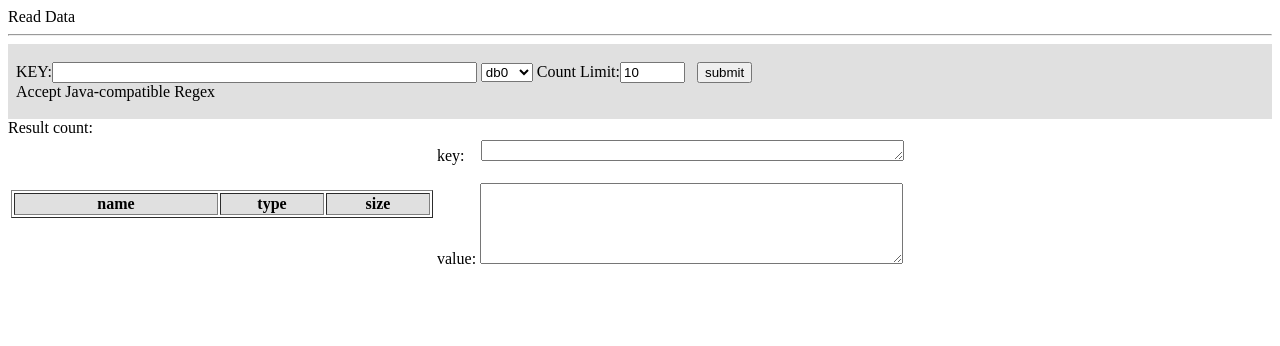
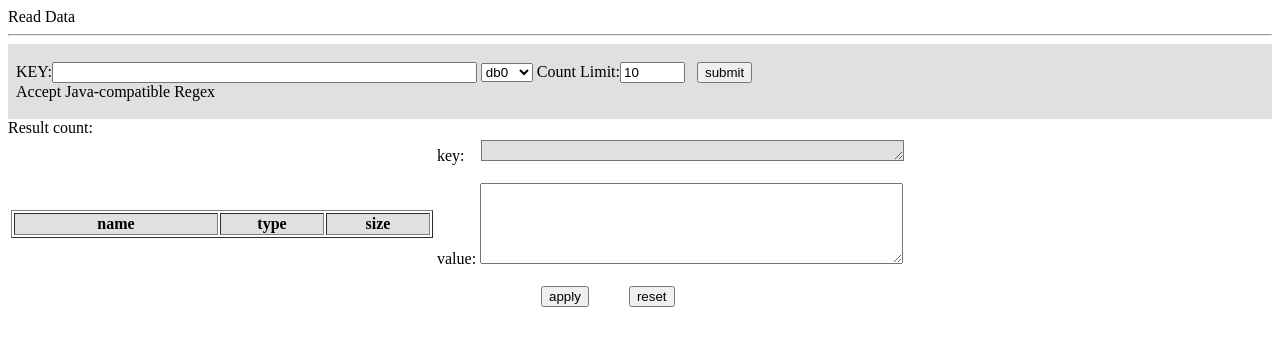
Before and after one commit to Gradven/gradven.github.io, a web app: page /right_read.html in a window 1280 px wide. Shown: the top 346 px of the page. Run offline with its HTML, style and script files only (its server is not run), Linux system fonts and the light colour scheme; data that the repository does not hold is empty.

Commit message:
upate UI of "right_read.html"
add "apply" and "reset" button

```diff
--- a/webapp/right_read.html
+++ b/webapp/right_read.html
@@ -117,6 +117,13 @@
      var target=document.getElementById("showcount");
      target.style.display="block";
   }
+
+
+  function reset()
+  {
+
+  }
+
   </script>
 
   <body>
@@ -155,6 +162,7 @@
     <br/>
      </div>
      Result count: <span id=retcount></span>
+     <form action="" method="get">
      <table>
          <tr>
             <td>
@@ -164,17 +172,33 @@
 		     </tr>
 		     </table>
 		    </td>
-	     <td>
+	     <td colspan=2>
 	    	 key: &nbsp;&nbsp;
-	    	 <textarea id="singleKey" rows="1" cols="50"></textarea>
+	    	 <textarea id="singleKey" rows="1" cols="50" readonly style="background:#E0E0E0;"></textarea>
 	    	 <br/>
 	    	 <br/>
 	    	 value:&nbsp;<textarea id="retValue" rows="5" cols="50"></textarea>
+
+	    	 <div>
+	    	 <br/>
+	    	 &nbsp;&nbsp;&nbsp;&nbsp;&nbsp;&nbsp;&nbsp;&nbsp;&nbsp;&nbsp;&nbsp;&nbsp;
+	    	 &nbsp;&nbsp;&nbsp;&nbsp;&nbsp;&nbsp;&nbsp;&nbsp;&nbsp;&nbsp;&nbsp;&nbsp;
+	    	 <input type="button" name="apply" id="apply" value="apply" onClick="">
+	    	 &nbsp;&nbsp;&nbsp;&nbsp;&nbsp;&nbsp;&nbsp;&nbsp;
+	    	 <input type="reset" name="cancel" id="reset" value="reset" >
+	    	 </div>
+
 	     </td>
 	     </tr>
 
+	     <tr id=stringMrg>
+	     <td></td>
+
+	     </tr>
+
+
      </table>
-
+    </form>
 
   </body>
 </html>
```
